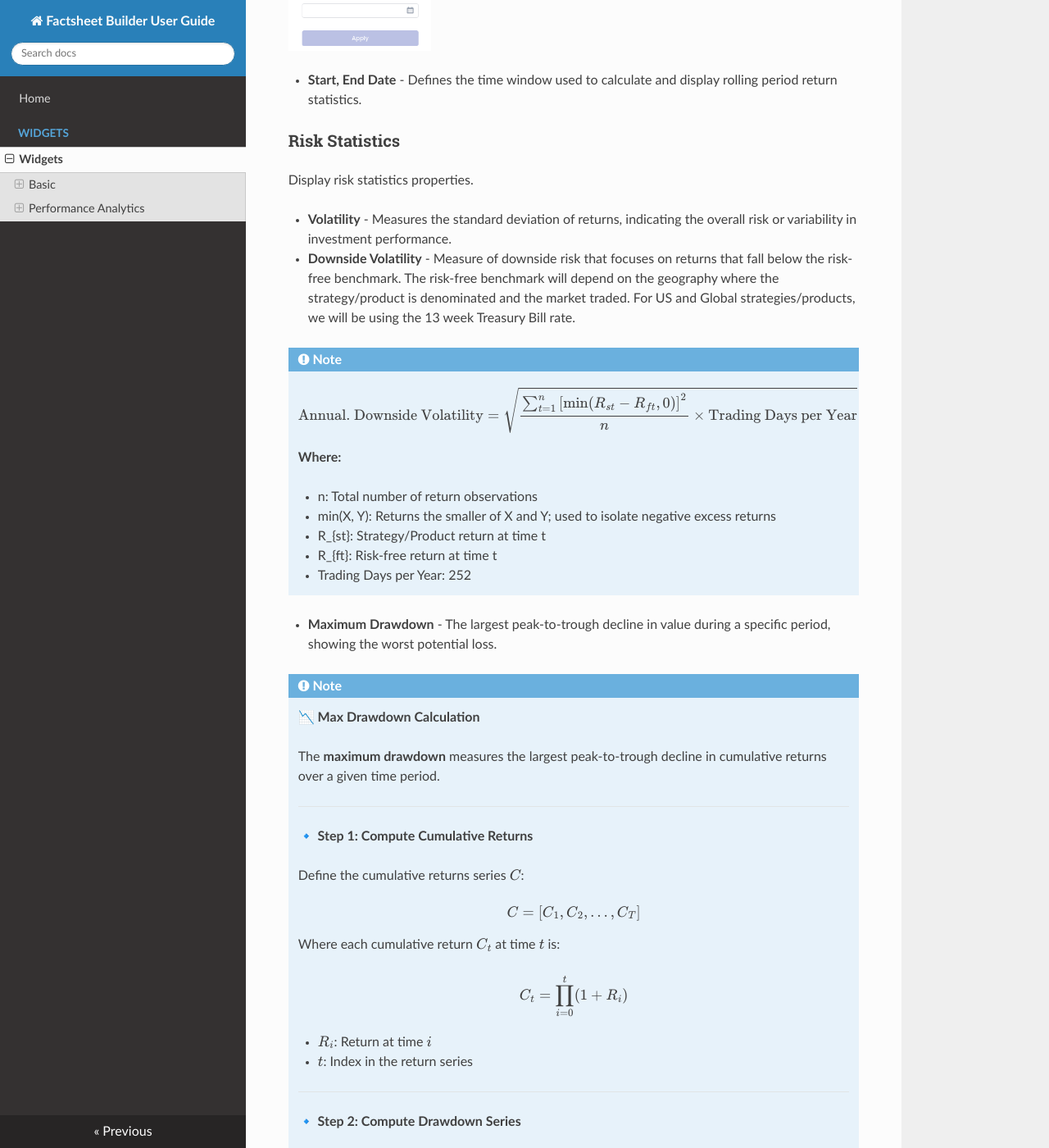
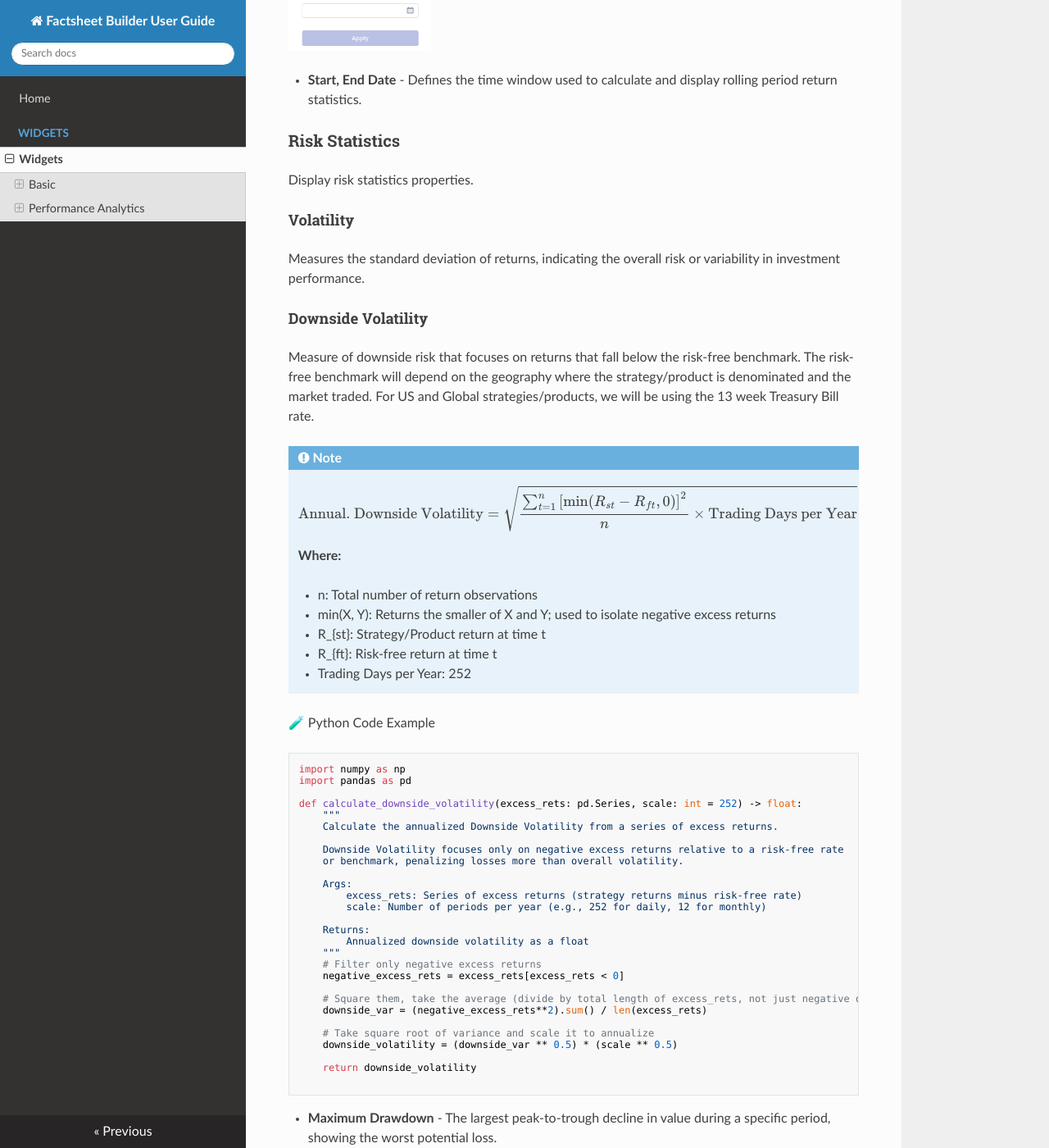
Before and after one commit to noviscient/factbox-user-guide, an MkDocs documentation site: the page built from docs/widgets/index.md, in a window 1280 px wide and 1400 px high, scrolled down 7625 px. Shown: the whole window at 82% size. Built offline with MkDocs 1.6.1, drawn with Linux system fonts in a browser that asks for light colours; nearby versions of some CDN libraries; some of the changed text lies outside the part shown.

Commit message:
update widgets, restructure

````diff
--- a/docs/widgets/index.md
+++ b/docs/widgets/index.md
@@ -163,8 +163,11 @@ The data for this widget will be pre-calculated based on the provided return dat
 
 Display risk statistics properties.
 
-- **Volatility** - Measures the standard deviation of returns, indicating the overall risk or variability in investment performance.
-- **Downside Volatility** - Measure of downside risk that focuses on returns that fall below the risk-free benchmark. The risk-free benchmark will depend on the geography where the strategy/product is denominated and the market traded. For US and Global strategies/products, we will be using the 13 week Treasury Bill rate.
+#### Volatility
+Measures the standard deviation of returns, indicating the overall risk or variability in investment performance.
+
+#### Downside Volatility
+Measure of downside risk that focuses on returns that fall below the risk-free benchmark. The risk-free benchmark will depend on the geography where the strategy/product is denominated and the market traded. For US and Global strategies/products, we will be using the 13 week Treasury Bill rate.
 
 !!! note
     $$
@@ -184,6 +187,39 @@ Display risk statistics properties.
     - R_{st}: Strategy/Product return at time t
     - R_{ft}: Risk-free return at time t
     - Trading Days per Year: 252
+
+🧪 Python Code Example
+
+```python
+import numpy as np
+import pandas as pd
+
+def calculate_downside_volatility(excess_rets: pd.Series, scale: int = 252) -> float:
+    """
+    Calculate the annualized Downside Volatility from a series of excess returns.
+
+    Downside Volatility focuses only on negative excess returns relative to a risk-free rate
+    or benchmark, penalizing losses more than overall volatility.
+
+    Args:
+        excess_rets: Series of excess returns (strategy returns minus risk-free rate)
+        scale: Number of periods per year (e.g., 252 for daily, 12 for monthly)
+
+    Returns:
+        Annualized downside volatility as a float
+    """
+    # Filter only negative excess returns
+    negative_excess_rets = excess_rets[excess_rets < 0]
+
+    # Square them, take the average (divide by total length of excess_rets, not just negative ones)
+    downside_var = (negative_excess_rets**2).sum() / len(excess_rets)
+
+    # Take square root of variance and scale it to annualize
+    downside_volatility = (downside_var ** 0.5) * (scale ** 0.5)
+
+    return downside_volatility
+
+```
 
 - **Maximum Drawdown** - The largest peak-to-trough decline in value during a specific period, showing the worst potential loss.
 
@@ -377,23 +413,21 @@ def calculate_empirical_expected_shortfall(rets: npt.ArrayLike, alpha: float = 0
     - $\beta$: Beta coefficient (our objective)
     - $\varepsilon$: Error term or residual, capturing the portion of returns not explained by the market
 
-    ---
+🧪 Python Code Example
 
-    🧪 Python Code Example
+```python
+    from statsmodels.api import OLS, add_constant
 
-    ```python
-        from statsmodels.api import OLS, add_constant
+    def calculate_risk_statistics(self):
+        ...
+        risk_stats['Beta (Market Index)'] = OLS(
+            stgy_rets.values,
+            add_constant(rets_all[self.market_rets.name].values)
+        ).fit().params[1]
+        ...
+```
 
-        def calculate_risk_statistics(self):
-            ...
-            risk_stats['Beta (Market Index)'] = OLS(
-                stgy_rets.values,
-                add_constant(rets_all[self.market_rets.name].values)
-            ).fit().params[1]
-            ...
-    ```
-
-    🔍 The beta value is obtained from the fitted regression model. It corresponds to the coefficient of the market return (i.e., params[1]). A beta above 1 indicates greater volatility than the market; below 1 indicates lower sensitivity.
+🔍 The beta value is obtained from the fitted regression model. It corresponds to the coefficient of the market return (i.e., params[1]). A beta above 1 indicates greater volatility than the market; below 1 indicates lower sensitivity.
 
 
 - **Correlation (Market Index)** - Measures the degree to which the investment moves in relation to the market index.
````
